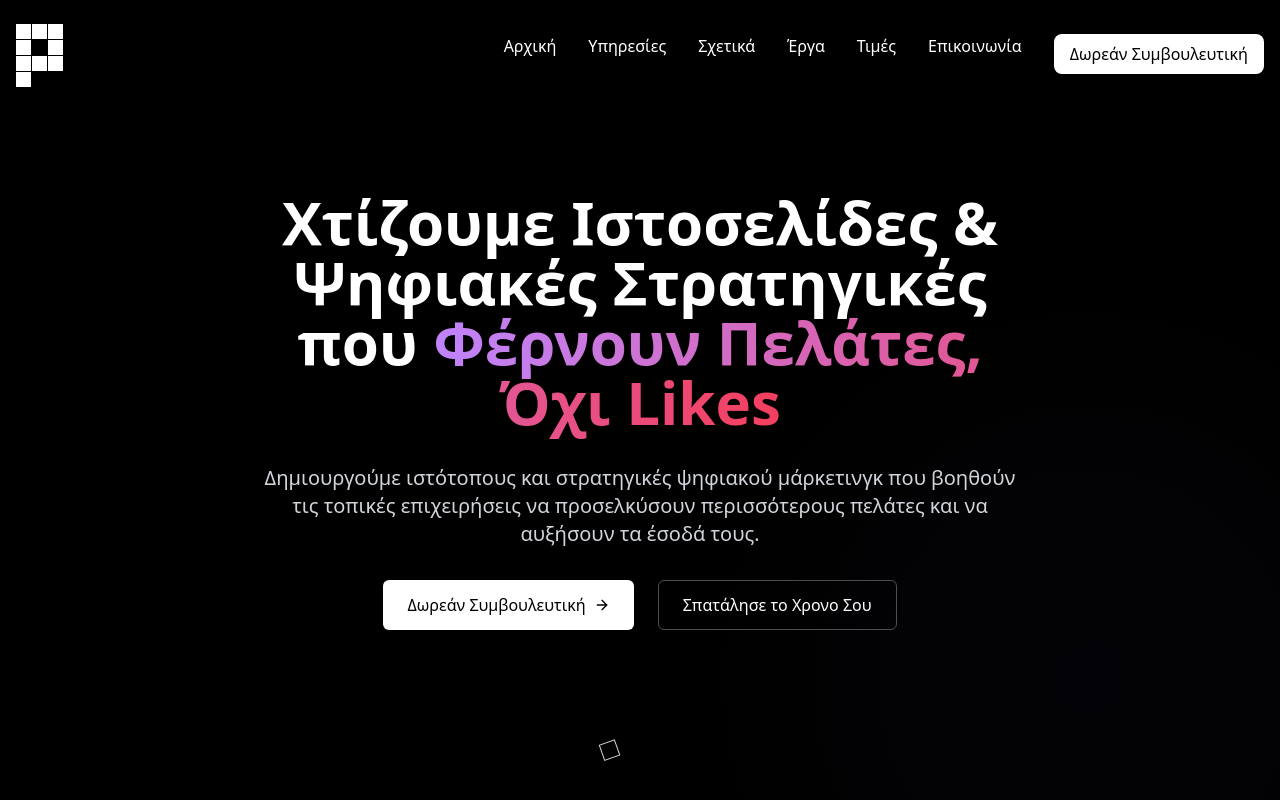
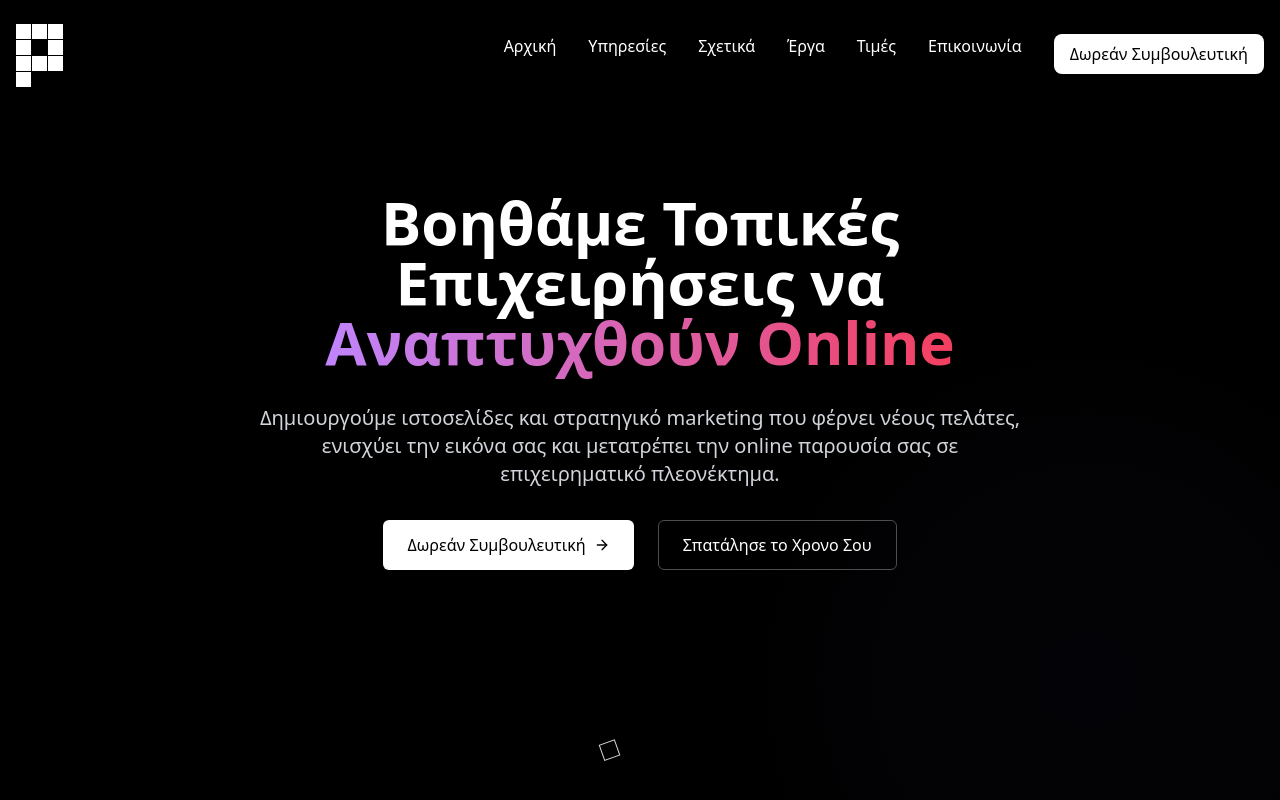
Before and after one commit to Pixelprosolutions/pprogr, a React (Vite) app: page / in a window 1280 px wide. Shown: the top 800 px of the page. Built offline with nearby package versions, Linux system fonts and the light colour scheme.

Commit message:
Update Hero h1 and subtitle text

```diff
--- a/src/components/Hero.tsx
+++ b/src/components/Hero.tsx
@@ -8,11 +8,12 @@ const Hero: React.FC = () => {
       <section className="relative">
         <div className="container mx-auto px-6 py-32 md:py-48 flex items-center justify-center min-h-[calc(100vh-80px)]">
           <div className="text-center max-w-3xl space-y-8">
-            <h1 className="text-4xl md:text-6xl font-bold text-white">
-              Χτίζουμε Ιστοσελίδες & Ψηφιακές Στρατηγικές που <span className="text-transparent bg-clip-text" style={{ backgroundImage: 'linear-gradient(to right, #c084fc, #f43f5e)' }}>Φέρνουν Πελάτες, Όχι Likes</span>
+            <h1 className="text-4xl md:text-6xl font-bold">
+              <span className="text-white">Βοηθάμε Τοπικές Επιχειρήσεις να </span>
+              <span className="text-transparent bg-clip-text" style={{ backgroundImage: 'linear-gradient(to right, #c084fc, #f43f5e)' }}>Αναπτυχθούν Online</span>
             </h1>
-            <p className="text-gray-300 text-lg md:text-xl">
-              Δημιουργούμε ιστότοπους και στρατηγικές ψηφιακού μάρκετινγκ που βοηθούν τις τοπικές επιχειρήσεις να προσελκύσουν περισσότερους πελάτες και να αυξήσουν τα έσοδά τους.
+            <p className="text-gray-300 text-lg md:text-xl leading-relaxed">
+              Δημιουργούμε ιστοσελίδες και στρατηγικό marketing που φέρνει νέους πελάτες, ενισχύει την εικόνα σας και μετατρέπει την online παρουσία σας σε επιχειρηματικό πλεονέκτημα.
             </p>
 
             <div className="flex flex-col sm:flex-row justify-center gap-6">
```
